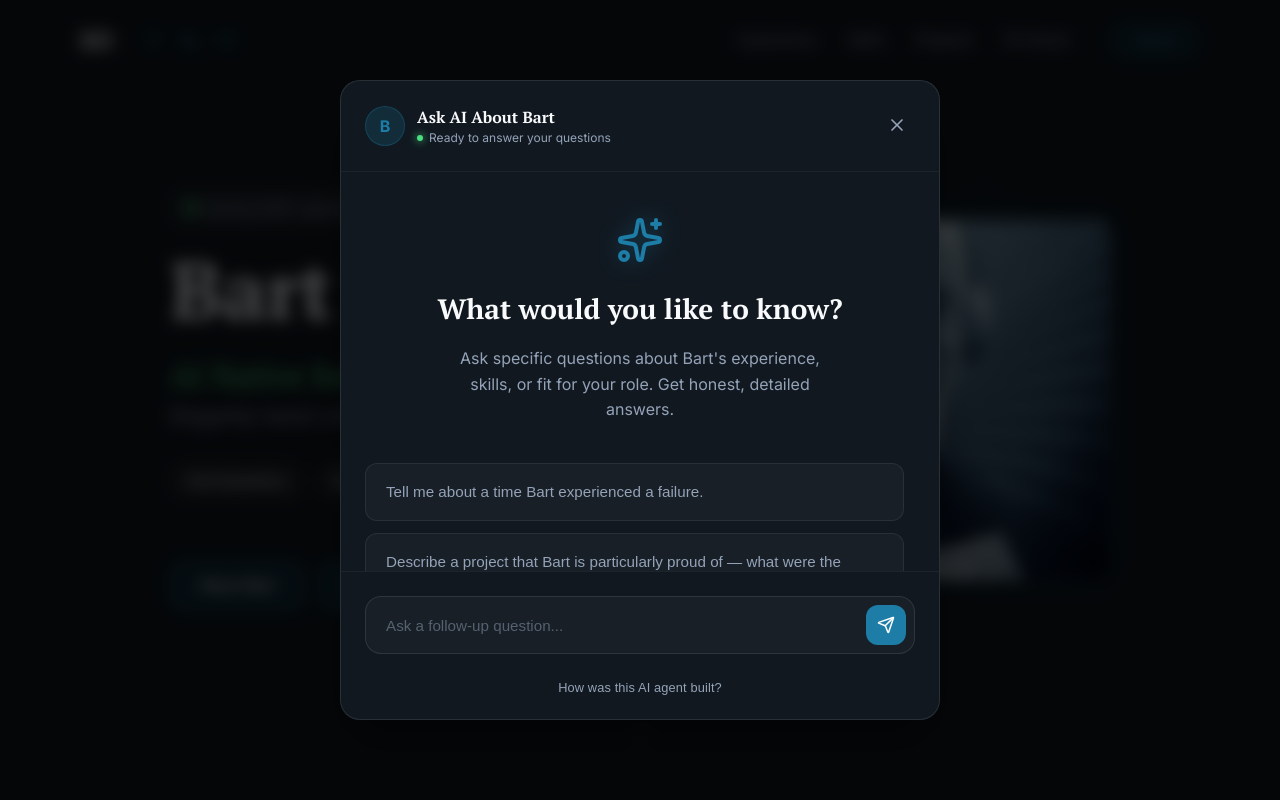
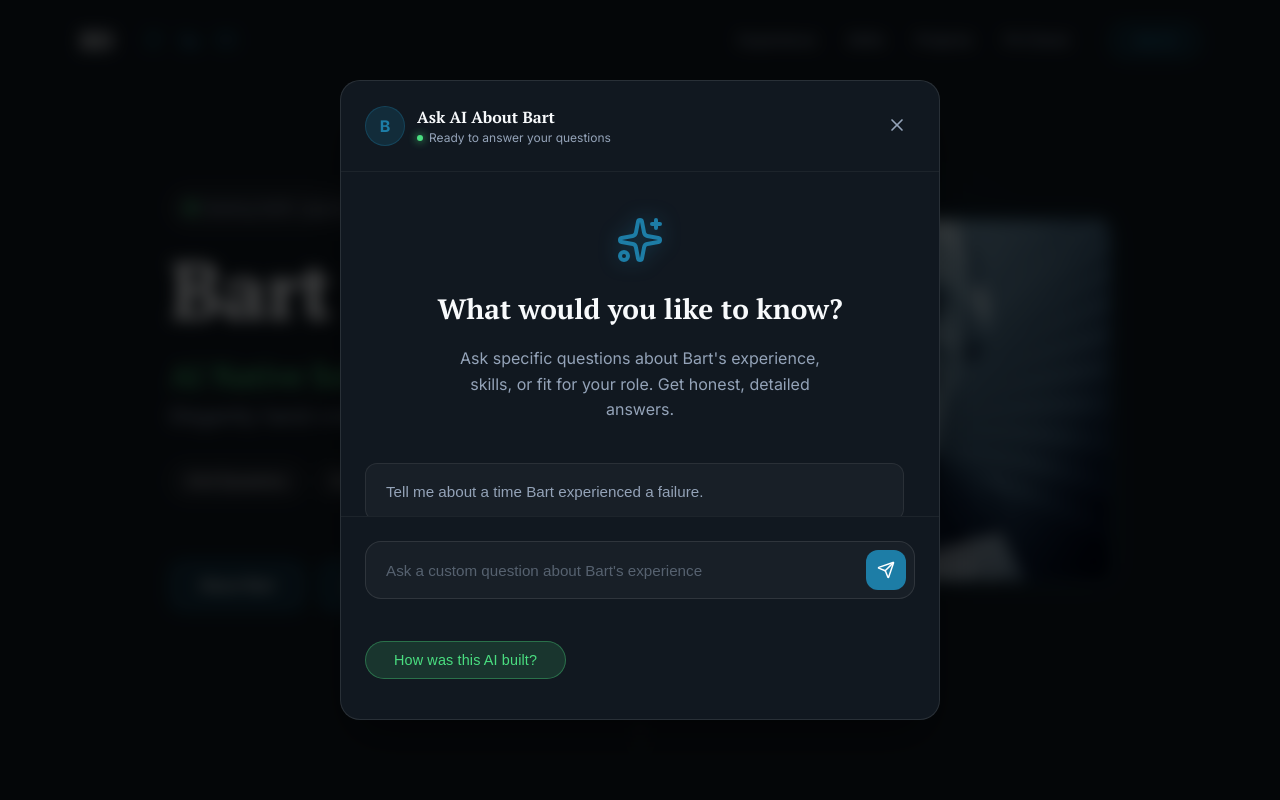
Before and after one commit to b0rgbart3/portfolio2026, a React (Vite) app in the folder client/: page / in a window 1280 px wide. Both pictures are taken after a click on the button "Ask AI". Shown: the top 800 px of the page. Built offline with nearby package versions, Linux system fonts and the light colour scheme.

Commit message:
adjust styling of the AI panel

```diff
--- a/client/src/components/AIPanel/AIPanel.module.scss
+++ b/client/src/components/AIPanel/AIPanel.module.scss
@@ -284,6 +284,7 @@
     display: flex;
     flex-direction: column;
     gap: 12px;
+    flex-shrink: 0;
 
     .input-wrapper {
         display: flex;
@@ -342,6 +343,20 @@
         justify-content: center;
     }
 
+    .input-hidden {
+        visibility: hidden;
+        pointer-events: none;
+    }
+
+    .button-row {
+        display: flex;
+        flex-direction: row;
+        justify-content: flex-start;
+        gap: 12px;
+        padding-top: 30px;
+        padding-bottom: 16px;
+    }
+
     .ask-another-btn {
         background: rgba($accent-blue, 0.15);
         border: 1px solid rgba($accent-blue, 0.35);
@@ -362,19 +377,23 @@
     }
 
     .build-info-btn {
-        background: none;
-        border: none;
-        color: $text-secondary;
-        font-size: 0.8rem;
+        background: rgba($accent-green, 0.15);
+        border: 1px solid rgba($accent-green, 0.35);
+        color: $accent-green;
+        font-size: 0.9rem;
+        font-weight: 500;
         cursor: pointer;
-        padding: 0;
-        padding-top: 14px;
+        padding: 10px 28px;
+        border-radius: 999px;
         text-align: center;
-        transition: color 0.2s ease, opacity 0.2s ease;
+        transition: all 0.2s ease;
         letter-spacing: 0.01em;
+        align-self: flex-start;
 
         &:hover {
-            color: $accent-blue;
+            background: rgba($accent-green, 0.25);
+            border-color: rgba($accent-green, 0.6);
+            transform: scale(1.03);
         }
 
         &:disabled {
--- a/client/src/components/AIPanel/AIPanel.tsx
+++ b/client/src/components/AIPanel/AIPanel.tsx
@@ -316,19 +316,9 @@ const AIPanel: React.FC<AIPanelProps> = ({
             </div>
 
             <div className={styles.footer}>
-              {!showBuildInfo &&
-                (showAskAnother ? (
-                  <div className={styles["ask-another-wrapper"]}>
-                    <button
-                      className={styles["ask-another-btn"]}
-                      onClick={handleReset}
-                    >
-                      Ask another question
-                    </button>
-                  </div>
-                ) : (
+              {/* Input — always rendered, visually hidden when not applicable */}
               <form
-                    className={styles["input-wrapper"]}
+                className={`${styles["input-wrapper"]} ${showBuildInfo || showAskAnother ? styles["input-hidden"] : ""}`}
                 onSubmit={(e) => {
                   e.preventDefault();
                   handleSend(inputValue);
@@ -336,10 +326,10 @@ const AIPanel: React.FC<AIPanelProps> = ({
               >
                 <input
                   type="text"
-                      placeholder="Ask a follow-up question..."
+                  placeholder={messages.length === 0 ? "Ask a custom question about Bart's experience" : "Ask a follow-up question..."}
                   value={inputValue}
                   onChange={(e) => setInputValue(e.target.value)}
-                      disabled={isTyping}
+                  disabled={isTyping || showBuildInfo || showAskAnother}
                 />
                 <button
                   type="submit"
@@ -349,8 +339,8 @@ const AIPanel: React.FC<AIPanelProps> = ({
                   <Send size={18} />
                 </button>
               </form>
-                ))}
-              {(!showAskAnother || showBuildInfo) && (
+              {/* Button row — always rendered */}
+              <div className={styles["button-row"]}>
                 <button
                   className={styles["build-info-btn"]}
                   disabled={isTyping}
@@ -359,11 +349,17 @@ const AIPanel: React.FC<AIPanelProps> = ({
                     setMessages([]);
                   }}
                 >
-                  {showBuildInfo
-                    ? "← Back to chat"
-                    : "How was this AI agent built?"}
+                  {showBuildInfo ? "← Back to chat" : "How was this AI built?"}
+                </button>
+                {!showBuildInfo && !isTyping && messages.length > 0 && (
+                  <button
+                    className={styles["ask-another-btn"]}
+                    onClick={handleReset}
+                  >
+                    Ask another question
                   </button>
                 )}
+              </div>
             </div>
           </motion.div>
         </motion.div>
```
Lines whose indentation alone changed are shown as unchanged.
